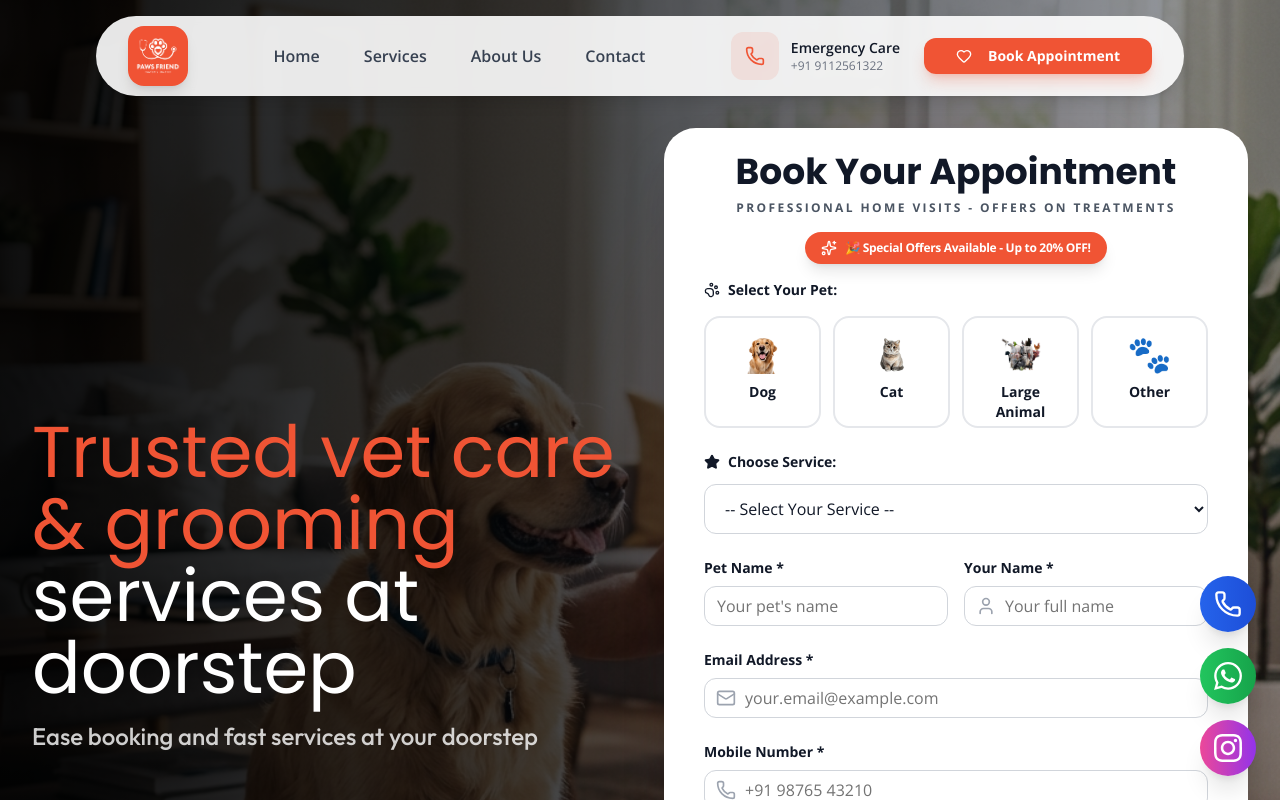
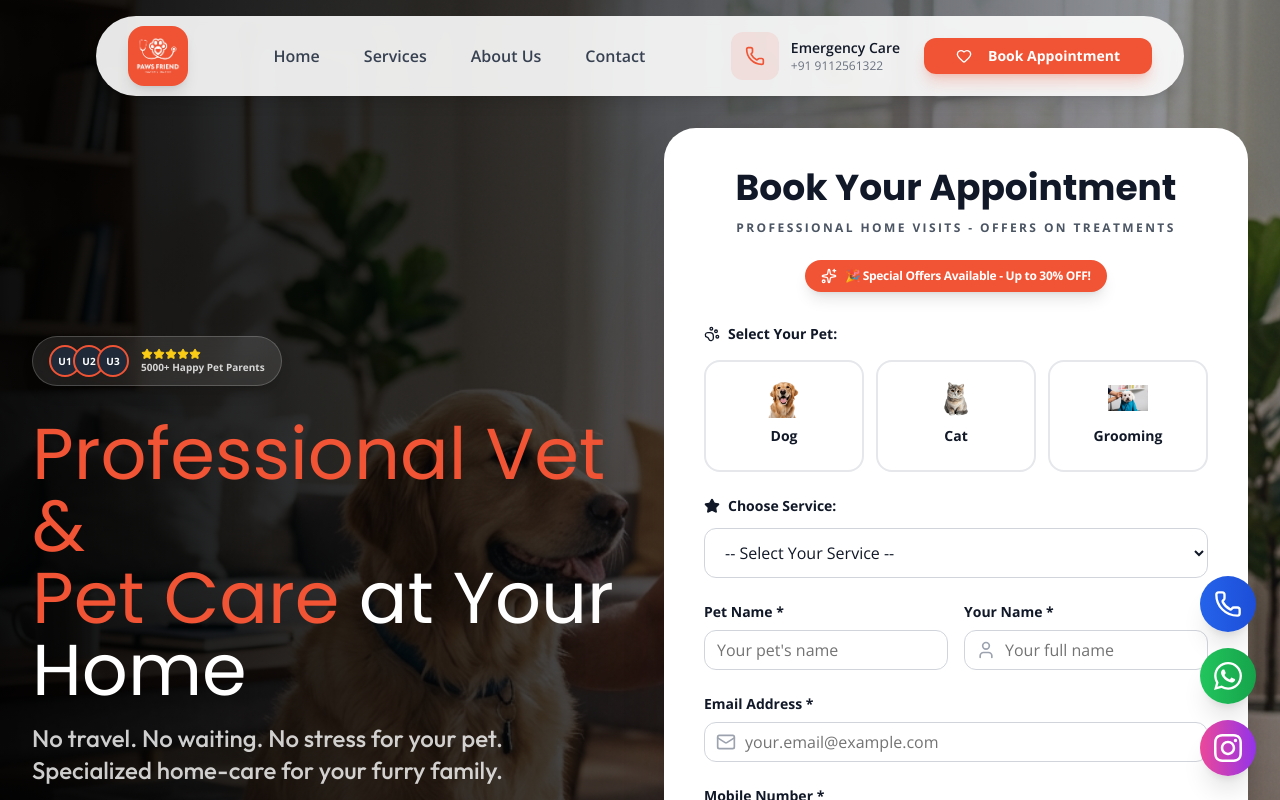
Before and after one commit to desirediv0/paws-friend, a Next.js app: page /home-vet-care in a window 1280 px wide. Shown: the top 800 px of the page. Built offline with nearby package versions, Linux system fonts and the light colour scheme.

Commit message:
feat: implement veterinary appointment booking system with frontend forms and backend API route

```diff
--- a/src/app/home-vet-care/page.js
+++ b/src/app/home-vet-care/page.js
@@ -8,6 +8,7 @@ import PromoBanner from "@/components/PromoBanner";
 import CareSteps from "@/components/CareSteps";
 import TrustGrid from "@/components/TrustGrid";
 import FooterContact from "@/components/FooterContact";
+import { dog, cat, groomedtowel } from "@/assets";
 
 export const metadata = {
   title: "Professional Vet & Pet Care at Your Home | Paws Friend",
@@ -15,11 +16,28 @@ export const metadata = {
 };
 
 export default function HomeVetCarePage() {
+  const customPetTypes = [
+    { value: "dog", label: "Dog", icon: dog },
+    { value: "cat", label: "Cat", icon: cat },
+    { value: "grooming", label: "Grooming", icon: groomedtowel },
+  ];
+
+  const customServices = [
+    "Veterinary Service",
+    "Pet vaccination",
+    "Vet Home Visit",
+    "Online Vet Consultation",
+    "Pet Grooming",
+  ];
+
   return (
     <main className="min-h-screen bg-white ">
       {/* 01. Hero Section with Booking Form (Screenshot #1) */}
       <div id="booking">
-        <HomeVetHero />
+        <HomeVetHero
+          customPetTypes={customPetTypes}
+          customServices={customServices}
+        />
       </div>
 
       {/* 02. Expert Care Stats & Banner (Screenshot #2) */}
@@ -29,13 +47,13 @@ export default function HomeVetCarePage() {
       <WhyChooseSide />
 
       {/* 04. First Visit Special Promo (Screenshot #7) */}
-      {/* <PromoBanner /> */}
+      <PromoBanner />
 
       {/* 05. Step-by-step Care Guide (Screenshot #3 & #4) */}
       <CareSteps />
 
       {/* 06. All Pet Services (Screenshot #5) */}
-      <HomePetServices />
+      <HomePetServices excludeServices={["Pet Boarding & Surgery", "Dog Training"]} />
 
       {/* 07. Trust Grid (6 Cards) (Screenshot #7 & #8) */}
       <TrustGrid />
--- a/src/components/AppointmentForm.jsx
+++ b/src/components/AppointmentForm.jsx
@@ -2,22 +2,26 @@ import { Sparkles } from "lucide-react"
 
 import Form from "./Form"
 
-const AppointmentForm = ({ variant = "white" }) => {
+const AppointmentForm = ({ variant = "white", customPetTypes, customServices }) => {
   return (
     <section className="w-full ">
       <div className="relative">
-        <div className={`${variant === "white" ? "bg-white shadow-2xl" : "bg-white/10 backdrop-blur-xl border border-white/20"} rounded-[2rem] p-6 sm:p-8 md:p-10 md:py-6`}>
+        <div className={`${variant === "white" ? "bg-white shadow-2xl" : "bg-white/10 backdrop-blur-xl border border-white/20"} rounded-[2rem] p-6 sm:p-8 md:p-10`}>
           {/* Form Header */}
-          <div className="text-center mb-4">
-            <h3 className={`text-3xl sm:text-4xl  ${variant === "white" ? "text-gray-900" : "text-white"} mb-2`}>Book Your Appointment</h3>
-            <p className={`text-[10px] sm:text-xs font-black ${variant === "white" ? "text-gray-600" : "text-white/70"} mb-4 uppercase tracking-[0.2em] `}>Professional Home Visits - Offers on Treatments</p>
+          <div className="text-center mb-8">
+            <h3 className={`text-3xl sm:text-4xl  ${variant === "white" ? "text-gray-900" : "text-white"} mb-3`}>Book Your Appointment</h3>
+            <p className={`text-[10px] sm:text-xs font-black ${variant === "white" ? "text-gray-600" : "text-white/70"} mb-6 uppercase tracking-[0.2em] `}>Professional Home Visits - Offers on Treatments</p>
 
             <div className={`inline-flex items-center ${variant === "white" ? "bg-[#F05434] text-white" : "bg-white/10 text-white border border-white/20"} px-4 py-2 rounded-full shadow-lg`}>
               <Sparkles className="w-3 h-3 sm:w-4 sm:h-4 mr-2" />
-              <p className="text-[10px] sm:text-xs font-bold tracking-tight ">🎉 Special Offers Available - Up to 20% OFF!</p>
+              <p className="text-[10px] sm:text-xs font-bold tracking-tight ">🎉 Special Offers Available - Up to 30% OFF!</p>
             </div>
           </div>
-          <Form variant={variant === "white" ? "light" : "glass"} />
+          <Form
+            variant={variant === "white" ? "light" : "glass"}
+            customPetTypes={customPetTypes}
+            customServices={customServices}
+          />
         </div>
       </div>
     </section>
--- a/src/components/Form.jsx
+++ b/src/components/Form.jsx
@@ -16,9 +16,9 @@ import {
   Star,
 } from "lucide-react";
 import Image from "next/image";
-import { bird, cat, dog, large } from "@/assets";
+import {  cat, dog, large } from "@/assets";
 
-const Form = () => {
+const Form = ({ customPetTypes, customServices }) => {
   const uniqueId = useId();
   const [formData, setFormData] = useState({
     petType: "",
@@ -34,14 +34,16 @@ const Form = () => {
   const [submitMessage, setSubmitMessage] = useState("");
   const [submitSuccess, setSubmitSuccess] = useState(false);
 
-  const petTypes = [
+  const defaultPetTypes = [
     { value: "dog", label: "Dog", icon: dog },
     { value: "cat", label: "Cat", icon: cat },
     { value: "Large Animal", label: "Large Animal", icon: large },
     { value: "other", label: "Other", icon: "🐾" },
   ];
 
-  const services = [
+  const petTypes = customPetTypes || defaultPetTypes;
+
+  const defaultServices = [
     "Veterinary Service",
     "Pet Training",
     "Pet Surgery",
@@ -50,6 +52,15 @@ const Form = () => {
     "Online Vet Consultation",
     "Pet Grooming",
   ];
+
+  const services = customServices || defaultServices;
+
+  const gridColsClass = {
+    1: "grid-cols-1",
+    2: "grid-cols-2",
+    3: "grid-cols-3",
+    4: "grid-cols-4",
+  }[Math.min(petTypes.length, 4)] || "grid-cols-4";
 
 
 
@@ -100,10 +111,17 @@ const Form = () => {
 
   const handlePetTypeChange = (petValue) => {
     console.log("[v0] Pet type selected:", petValue);
-    setFormData({
+    const newData = {
       ...formData,
       petType: petValue,
-    });
+    };
+
+    // Auto-select grooming service if grooming pet type is selected
+    if (petValue === "grooming") {
+      newData.service = "Pet Grooming";
+    }
+
+    setFormData(newData);
   };
 
   return (
@@ -126,7 +144,7 @@ const Form = () => {
             <PawPrint className="w-4 h-4 mr-2" />
             Select Your Pet:
           </Label>
-          <div className="grid grid-cols-4 gap-2 sm:gap-3">
+          <div className={`grid ${gridColsClass} gap-2 sm:gap-3`}>
             {petTypes.map((pet) => (
               <div key={pet.value} className="relative">
                 <input
--- a/src/components/Header.jsx
+++ b/src/components/Header.jsx
@@ -8,10 +8,28 @@ import { Dialog, DialogContent, DialogTrigger } from "@/components/ui/dialog";
 import AppointmentForm from "./AppointmentForm";
 import { usePathname } from "next/navigation";
 
+import { dog, cat, groomedtowel } from "@/assets";
+
 const Header = () => {
   const [isMenuOpen, setIsMenuOpen] = useState(false);
   const [isScrolled, setIsScrolled] = useState(false);
   const pathname = usePathname();
+
+  const isHomeVetCare = pathname === "/home-vet-care";
+
+  const customPetTypes = isHomeVetCare ? [
+    { value: "dog", label: "Dog", icon: dog },
+    { value: "cat", label: "Cat", icon: cat },
+    { value: "grooming", label: "Grooming", icon: groomedtowel },
+  ] : undefined;
+
+  const customServices = isHomeVetCare ? [
+    "Veterinary Service",
+    "Pet vaccination",
+    "Vet Home Visit",
+    "Online Vet Consultation",
+    "Pet Grooming",
+  ] : undefined;
 
   // Handle scroll effect
   useEffect(() => {
@@ -134,7 +152,10 @@ const Header = () => {
                 </DialogTrigger>
 
                 <DialogContent className="p-0">
-                  <AppointmentForm />
+                  <AppointmentForm
+                    customPetTypes={customPetTypes}
+                    customServices={customServices}
+                  />
                 </DialogContent>
               </Dialog>
             </div>
@@ -237,7 +258,10 @@ const Header = () => {
                     </Button>
                   </DialogTrigger>
                   <DialogContent className="p-0">
-                    <AppointmentForm />
+                    <AppointmentForm
+                      customPetTypes={customPetTypes}
+                      customServices={customServices}
+                    />
                   </DialogContent>
                 </Dialog>
               </div>
--- a/src/components/HomeVetHero.jsx
+++ b/src/components/HomeVetHero.jsx
@@ -4,7 +4,7 @@ import Image from "next/image";
 import { Phone, CheckCircle, Star } from "lucide-react";
 import AppointmentForm from "./AppointmentForm";
 
-const HomeVetHero = () => {
+const HomeVetHero = ({ customPetTypes, customServices }) => {
     // Note: Using the absolute path for the generated image
     const heroImage = "/vet_home_care_hero.png"; // I will move the image to public folder or use the absolute path in development
 
@@ -29,7 +29,7 @@ const HomeVetHero = () => {
                     <div className="text-white space-y-8 animate-in fade-in slide-in-from-left duration-700">
 
                         {/* Rating Badge */}
-                        {/* <div className="inline-flex items-center space-x-3 bg-white/10 backdrop-blur-md px-4 py-2 rounded-full border border-white/20 shadow-lg">
+                        <div className="inline-flex items-center space-x-3 bg-white/10 backdrop-blur-md px-4 py-2 rounded-full border border-white/20 shadow-lg">
                             <div className="flex -space-x-2">
                                 {[1, 2, 3].map(i => (
                                     <div key={i} className="w-8 h-8 rounded-full border-2 border-[#F05434] bg-gray-800 flex items-center justify-center text-[10px] uppercase font-bold">U{i}</div>
@@ -41,19 +41,20 @@ const HomeVetHero = () => {
                                 </div>
                                 <span className="text-[10px] font-bold text-white/80">5000+ Happy Pet Parents</span>
                             </div>
-                        </div> */}
+                        </div>
 
                         <div className="space-y-4">
                             <h1 className="text-4xl md:text-6xl lg:text-7xl font-normal leading-tight  text-[#F05434]">
-                                Trusted vet care & grooming <span className="text-white"> services at doorstep</span>
+                                Professional Vet &<br />
+                                Pet Care <span className="text-white">at Your Home</span>
                             </h1>
                             <p className="text-lg md:text-2xl text-white/80 max-w-lg font-outfit font-medium leading-relaxed">
-                                Ease booking and fast services at your doorstep
+                                No travel. No waiting. No stress for your pet. Specialized home-care for your furry family.
                             </p>
                         </div>
 
                         {/* CTA Buttons - Pill Style */}
-                        {/* <div className="flex flex-wrap gap-4 pt-4">
+                        <div className="flex flex-wrap gap-4 pt-4">
                             <a href="tel:+918800682777" className="flex items-center px-8 md:px-10 py-3 md:py-4 bg-[#F05434] text-white rounded-full font-outfit font-bold hover:bg-[#d0452a] transition-all transform hover:scale-105 shadow-xl shadow-[#F05434]/20 border-0 text-sm md:text-base">
                                 <Phone className="w-5 h-5 mr-3" />
                                 Call Now
@@ -62,7 +63,7 @@ const HomeVetHero = () => {
                                 <svg className="w-5 h-5 mr-3 fill-current" viewBox="0 0 24 24"><path d="M17.472 14.382c-.297-.149-1.758-.867-2.03-.967-.273-.099-.471-.148-.67.15-.197.297-.767.966-.94 1.164-.173.199-.347.223-.644.075-.297-.15-1.255-.463-2.39-1.475-.883-.788-1.48-1.761-1.653-2.059-.173-.297-.018-.458.13-.606.134-.133.298-.347.446-.52.149-.174.198-.298.298-.497.099-.198.05-.371-.025-.52-.075-.149-.669-1.612-.916-2.207-.242-.579-.487-.5-.669-.51-.173-.008-.371-.01-.57-.01-.198 0-.52.074-.792.372-.272.297-1.04 1.016-1.04 2.479 0 1.462 1.065 2.875 1.213 3.074.149.198 2.096 3.2 5.077 4.487.709.306 1.262.489 1.694.625.712.227 1.36.195 1.871.118.571-.085 1.758-.719 2.006-1.413.248-.694.248-1.289.173-1.413-.074-.124-.272-.198-.57-.347m-5.421 7.403h-.004a9.87 9.87 0 01-5.031-1.378l-.361-.214-3.741.982.998-3.648-.235-.374a9.86 9.86 0 01-1.51-5.26c.001-5.45 4.436-9.884 9.888-9.884 2.64 0 5.122 1.03 6.988 2.898a9.825 9.825 0 012.893 6.994c-.003 5.45-4.437 9.884-9.885 9.884m8.413-18.297A11.815 11.815 0 0012.05 0C5.495 0 .16 5.335.157 11.892c0 2.096.547 4.142 1.588 5.945L.057 24l6.305-1.654a11.882 11.882 0 005.683 1.448h.005c6.554 0 11.89-5.335 11.893-11.893a11.821 11.821 0 00-3.48-8.413z"/></svg>
                                 WhatsApp
                             </a>
-                        </div> */}
+                        </div>
                         {/* Benefits List */}
                         <div className="flex flex-wrap gap-x-8 gap-y-4 pt-4">
                             {[
@@ -81,7 +82,10 @@ const HomeVetHero = () => {
                     {/* Right Form */}
                     <div className="relative animate-in fade-in slide-in-from-right duration-700 delay-200">
                         <div className="absolute -inset-4 bg-[#F05434]/20 blur-3xl rounded-full opacity-30"></div>
-                        <AppointmentForm />
+                        <AppointmentForm
+                            customPetTypes={customPetTypes}
+                            customServices={customServices}
+                        />
                     </div>
 
                 </div>
```
Also changed, not shown: src/app/api/appointments/route.js (+6 -3 lines), src/components/HomePetServices.jsx (+12 -10 lines), src/components/appointment-modal.jsx (+5 -2 lines).
